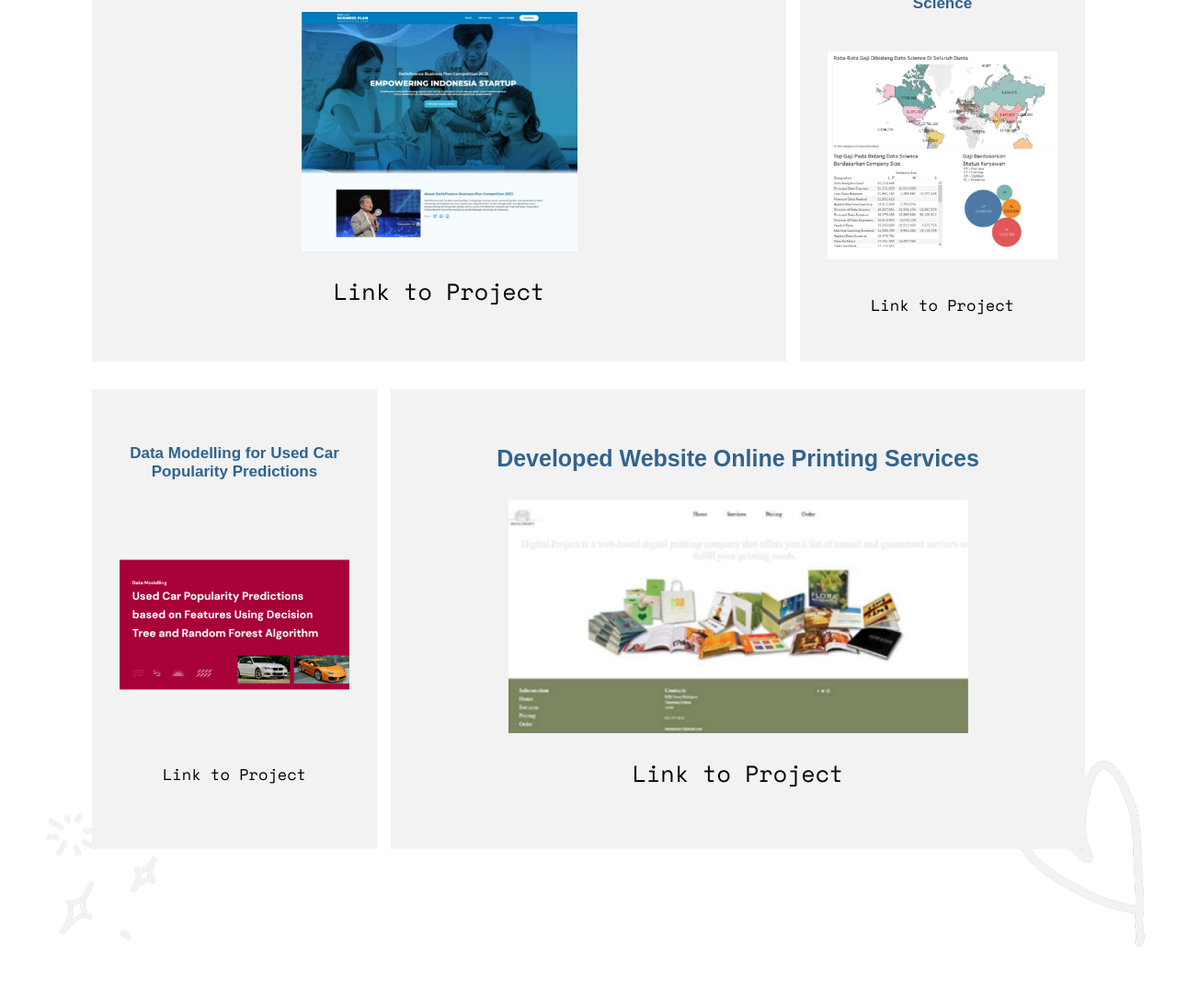
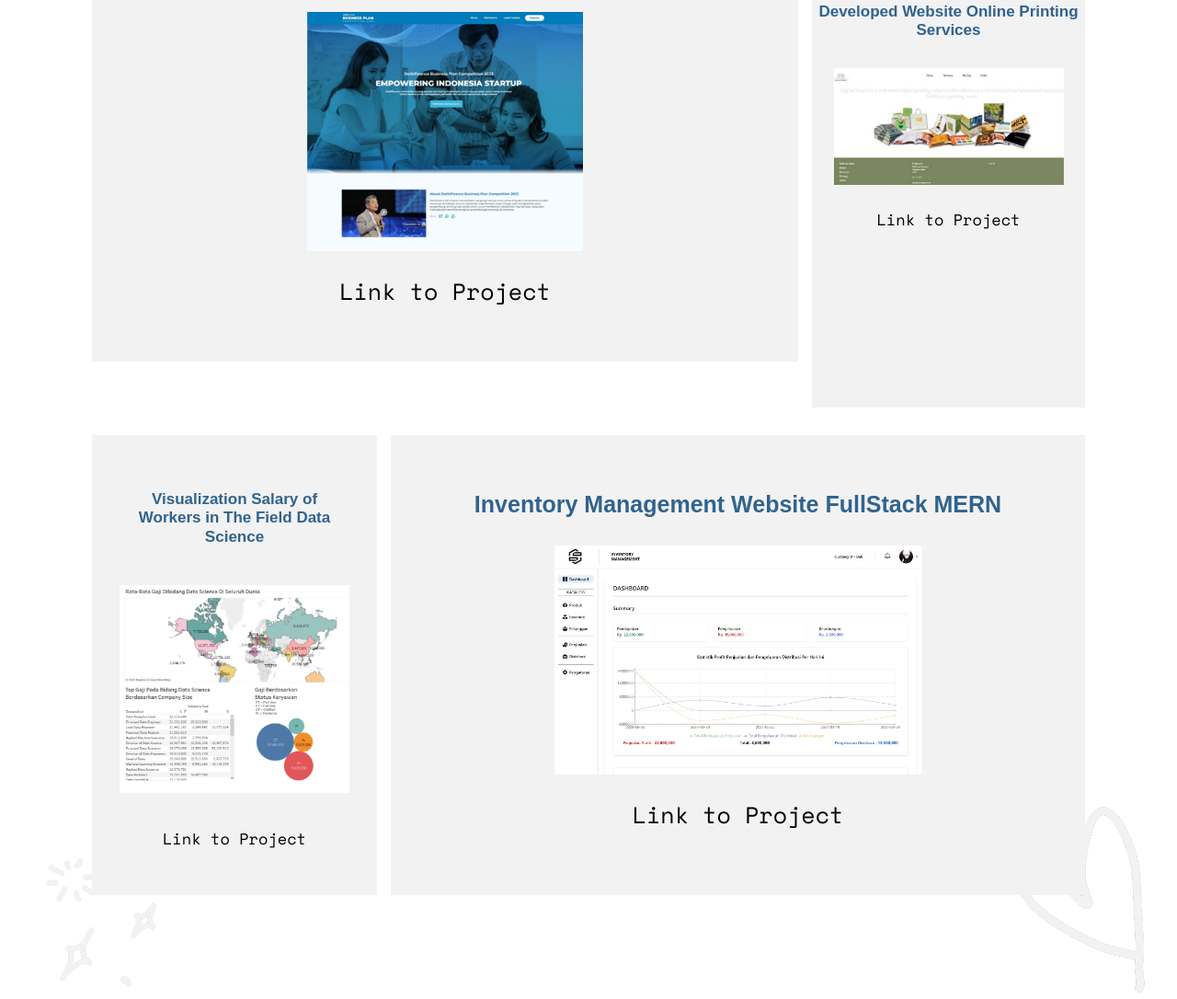
Before and after one commit to NicholasChandraa/Website-Portofolio-Nicho, a plain HTML site: page index.html in a window 1280 px wide. Shown: the part 5785-6871 px from the top of the page at 92% size. Drawn offline with nearby package versions, Linux system fonts and the light colour scheme; a web font is replaced by a local one.

Commit message:
update ubah link to project

```diff
--- a/index.html
+++ b/index.html
@@ -277,25 +277,25 @@
                 </div>
 
                 <div class="project-dua">
+                    <h1>Developed Website Online Printing Services</h1>
+                    <img src="assets/component-projectTiga.png" alt="component-project">
+
+                    <a href="https://drive.google.com/drive/folders/1mPoIG1GQhY14sHqg_vflnuEDymzekSSt" target="_blank">Link to Project</a>
+                </div>
+            </div>
+
+            <div class="subContainer-projects">
+                <div class="project-tiga">
                     <h1>Visualization Salary of Workers in The Field Data Science</h1>
                     <img src="assets/component-projectDua.png" alt="component-project">
 
                     <a href="https://drive.google.com/drive/folders/1Fpw1NxNYNzR6RJicvZSasoCXYoi3GP0O" target="_blank">Link to Project</a>
                 </div>
-            </div>
+                <div class="project-empat">
+                    <h1>Inventory Management Website FullStack MERN</h1>
+                    <img src="assets/component-inventoryManagement.jpg" alt="component-project">
 
-            <div class="subContainer-projects">
-                <div class="project-tiga">
-                    <h1>Data Modelling for  Used Car Popularity Predictions</h1>
-                    <img src="assets/component-projectEmpat.png" alt="component-project">
-
-                    <a href="https://drive.google.com/drive/folders/1mCSImM5UM32hPiEMW2c8Dpjo6PTnxePo" target="_blank">Link to Project</a>
-                </div>
-                <div class="project-empat">
-                    <h1>Developed Website Online Printing Services</h1>
-                    <img src="assets/component-projectTiga.png" alt="component-project">
-
-                    <a href="https://drive.google.com/drive/folders/1mPoIG1GQhY14sHqg_vflnuEDymzekSSt" target="_blank">Link to Project</a>
+                    <a href="https://inventory-management-rose.vercel.app/" target="_blank">Link to Project</a>
                 </div>
             </div>
         </div>
--- a/style.css
+++ b/style.css
@@ -802,8 +802,15 @@ header{
 }
 
 .project-empat img {
-    width: 500px;
-    height: 350px;
+    width: 400px;
+}
+
+.project-dua{
+    padding: 110px 0px 40px;
+}
+
+.project-tiga{
+    padding: 60px 30px 90px;
 }
 
 .project-dua, .project-tiga {
@@ -815,7 +822,6 @@ header{
     flex-direction: column;
     align-items: center;
     font-size: 17px;
-    padding: 60px 30px 90px;
 }
 
 
```
Also changed, not shown: assets/component-inventoryManagement.jpg (added).
